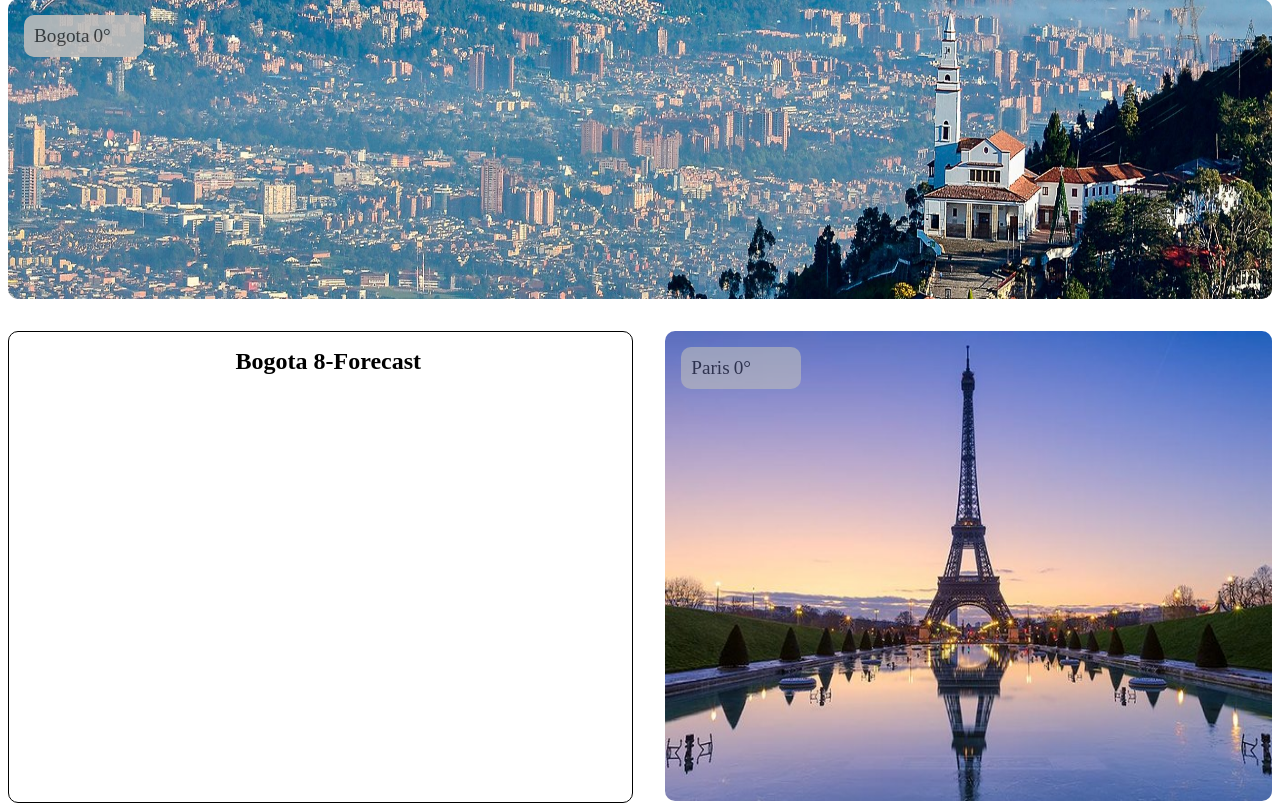
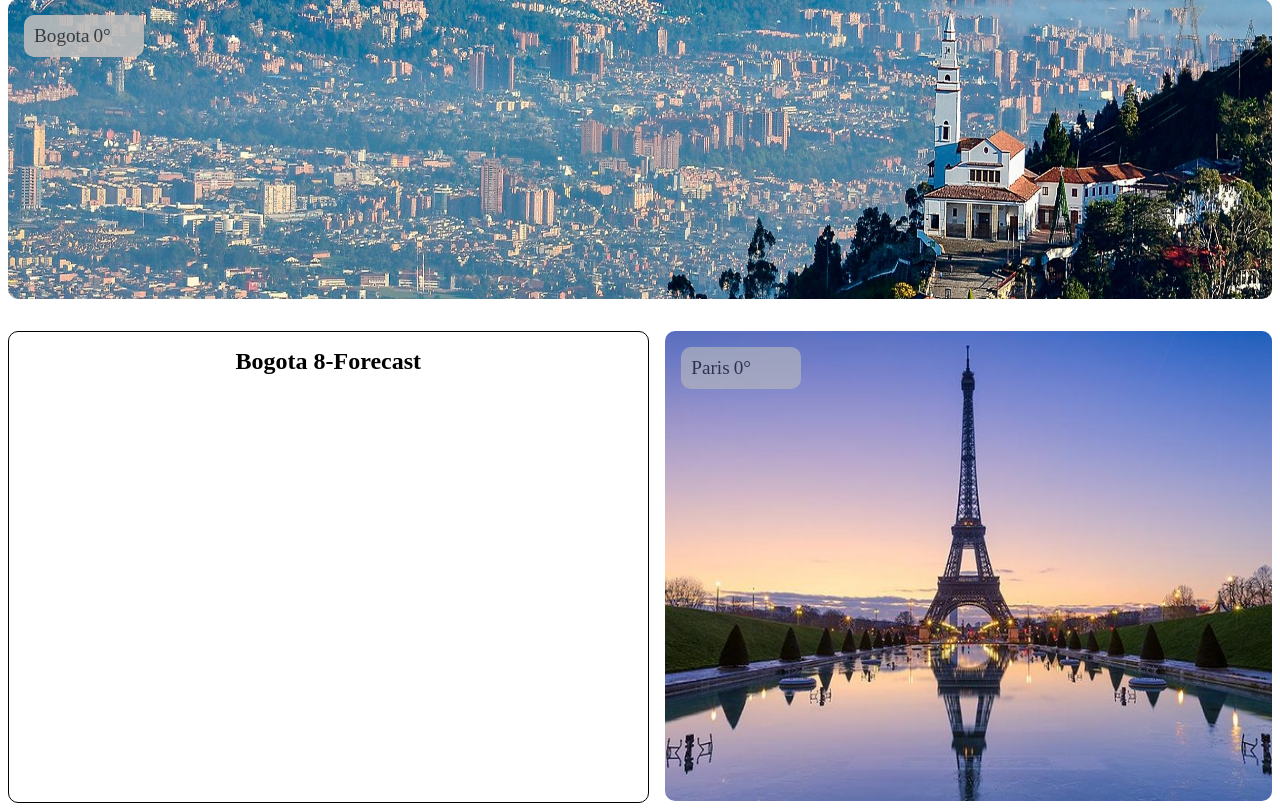
Before and after one commit to jeisonramos95/Gradiweb_Weather, a PHP site: page / in a window 1280 px wide. Shown: the part 27-838 px from the top of the page. Run offline with PHP 8.4, Linux system fonts and the light colour scheme; some libraries are stand-ins or nearby versions.

Commit message:
Adjust styles table forecast

```diff
--- a/styles.css
+++ b/styles.css
@@ -47,7 +47,7 @@
 
 .forecast-bgt-container {
   border: solid black 1px;
-  padding-left: 1rem;
+  padding: 0 1rem;
 }
 .forecast-bgt-container h2 {
   margin: 1rem;
--- a/styles.scss
+++ b/styles.scss
@@ -49,10 +49,14 @@
 }
 
 .forecast-bgt-container {
+  border: solid black 1px;
+  padding: 0 1rem;
+
   h2 {
     margin: 1rem;
     text-align: center;
   }
+
   .table-forecast {
     margin: auto;
     width: 100%;
@@ -60,8 +64,6 @@
       background-color: antiquewhite;
     }
   }
-  border: solid black 1px;
-  padding-left: 1rem;
 
   .img-forecast {
     width: 40px;
```
Also changed, not shown: 1 other file.
